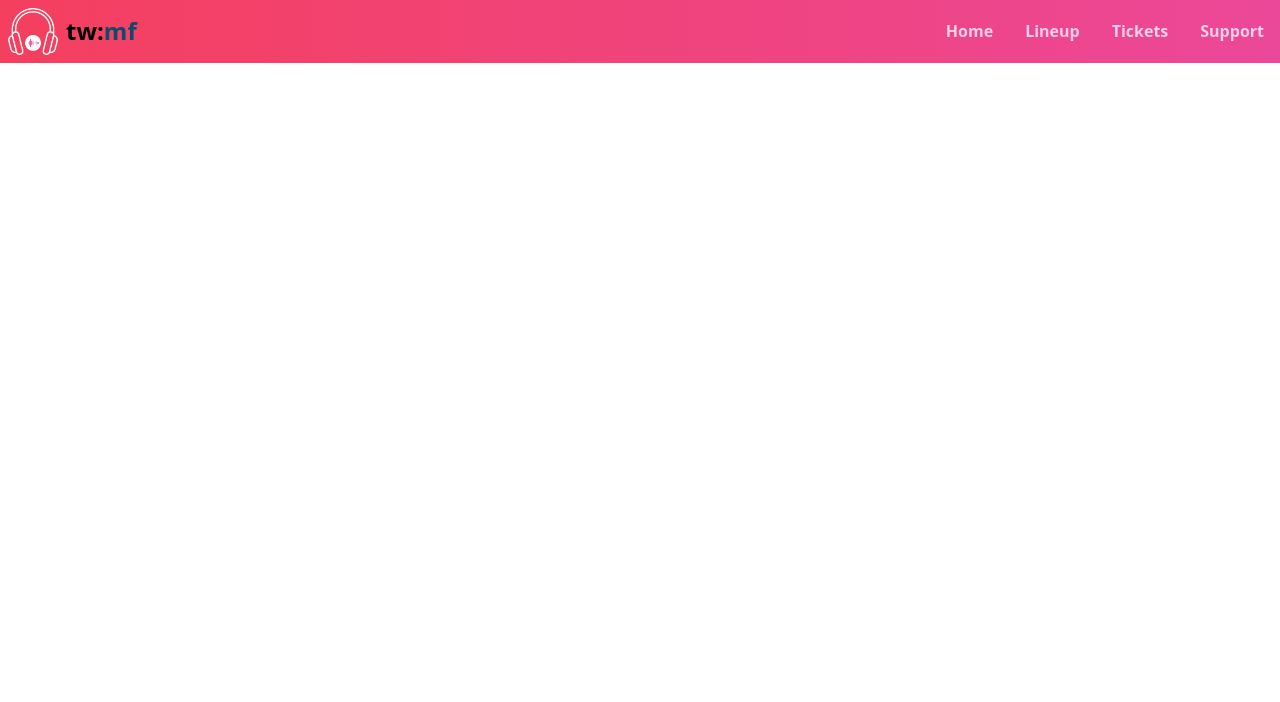
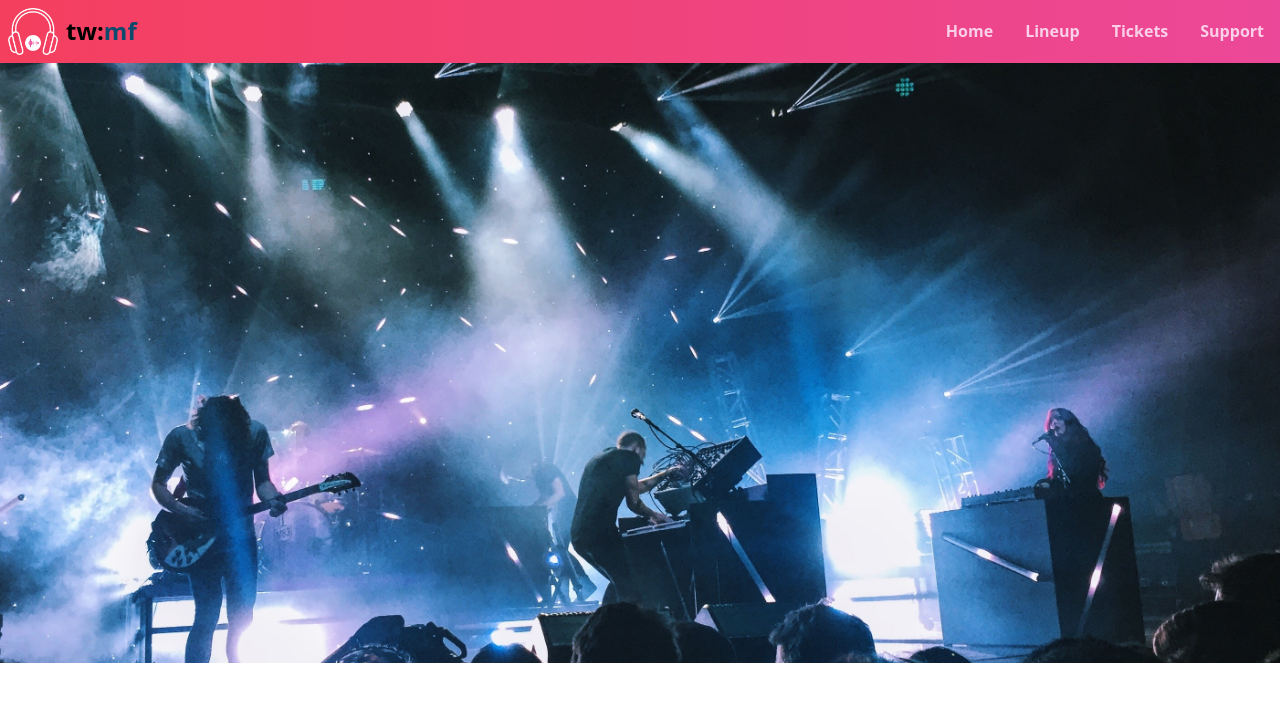
Before and after one commit to Bruce-CodeMan/music_tailwindcss, a React (Vite) app: page / in a window 1280 px wide. Shown: the top 702 px of the page. Built offline with nearby package versions, Linux system fonts and the light colour scheme.

Commit message:
finish the background

```diff
--- a/package.json
+++ b/package.json
@@ -13,6 +13,7 @@
     "@heroicons/react": "^2.0.18",
     "@types/node": "^20.4.2",
     "autoprefixer": "^10.4.14",
+    "less": "^4.1.3",
     "postcss": "^8.4.26",
     "react": "^18.2.0",
     "react-dom": "^18.2.0",
--- a/src/App.tsx
+++ b/src/App.tsx
@@ -6,12 +6,17 @@
 
 // Custom Imports
 import Header from "./containers/Header"
+import Content from "./containers/Content"
 
 
 function App() {
 
   return (
-    <Header />
+    <>
+      <Header />
+      <Content />
+    </>
+
   )
 }
 
--- /dev/null
+++ b/src/containers/Content/index.module.less
@@ -0,0 +1,3 @@
+.content{
+    background-image: url("@/assets/images/hero.jpg");
+}
--- /dev/null
+++ b/src/containers/Content/index.tsx
@@ -0,0 +1,16 @@
+/*
+ * @Date: 2023-07-18 09:57:45
+ * @Author: Bruce Hsu
+ * @Description:
+ */
+import styles from  "./index.module.less"
+
+const Content = () => {
+    return (
+        <div className={`${styles.content} bg-cover bg-center bg-fixed flex flex-col items-center justify-center h-[calc(100vh-200px)] bg-orange-300 min-h-[400px]`}>
+
+        </div>
+    )
+}
+
+export default Content;
```
Also changed, not shown: src/assets/images/hero.jpg (added), 1 other file (tests, documents, lock files or other folders).
